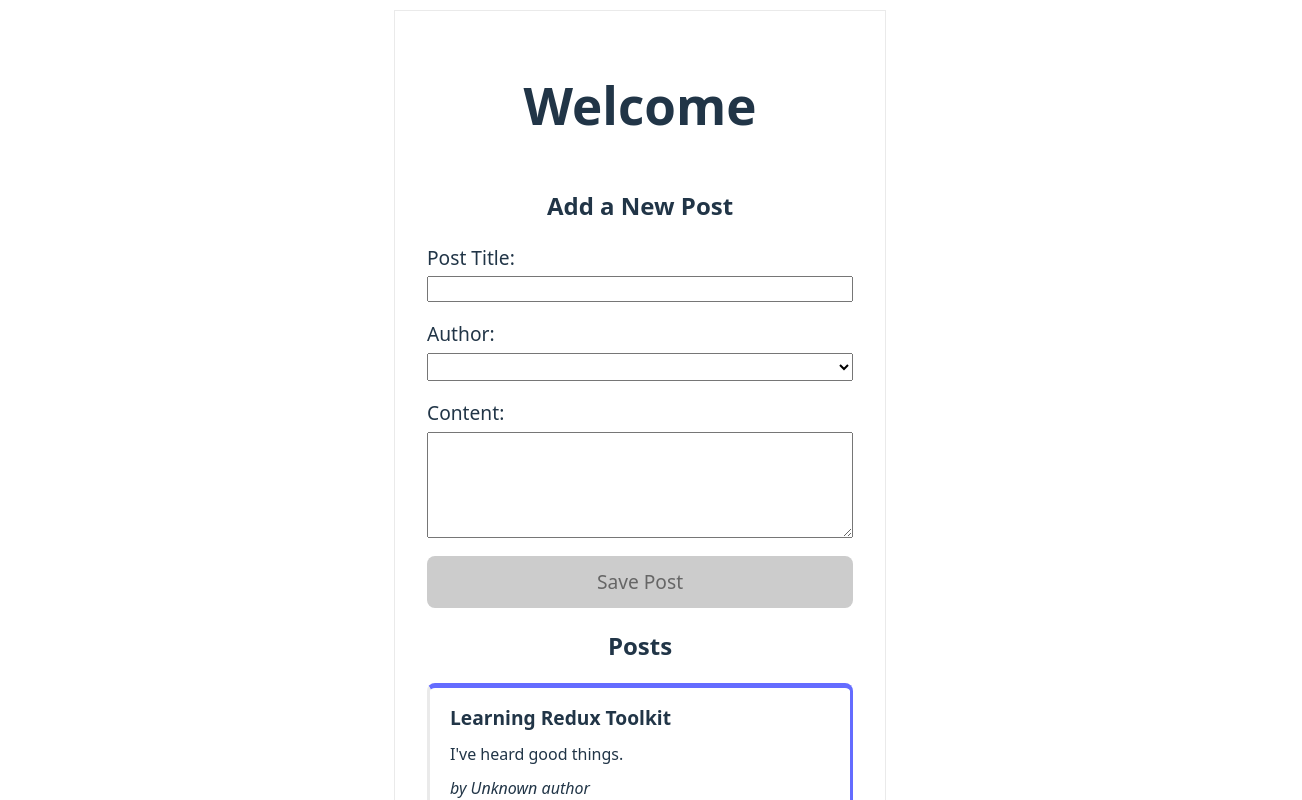
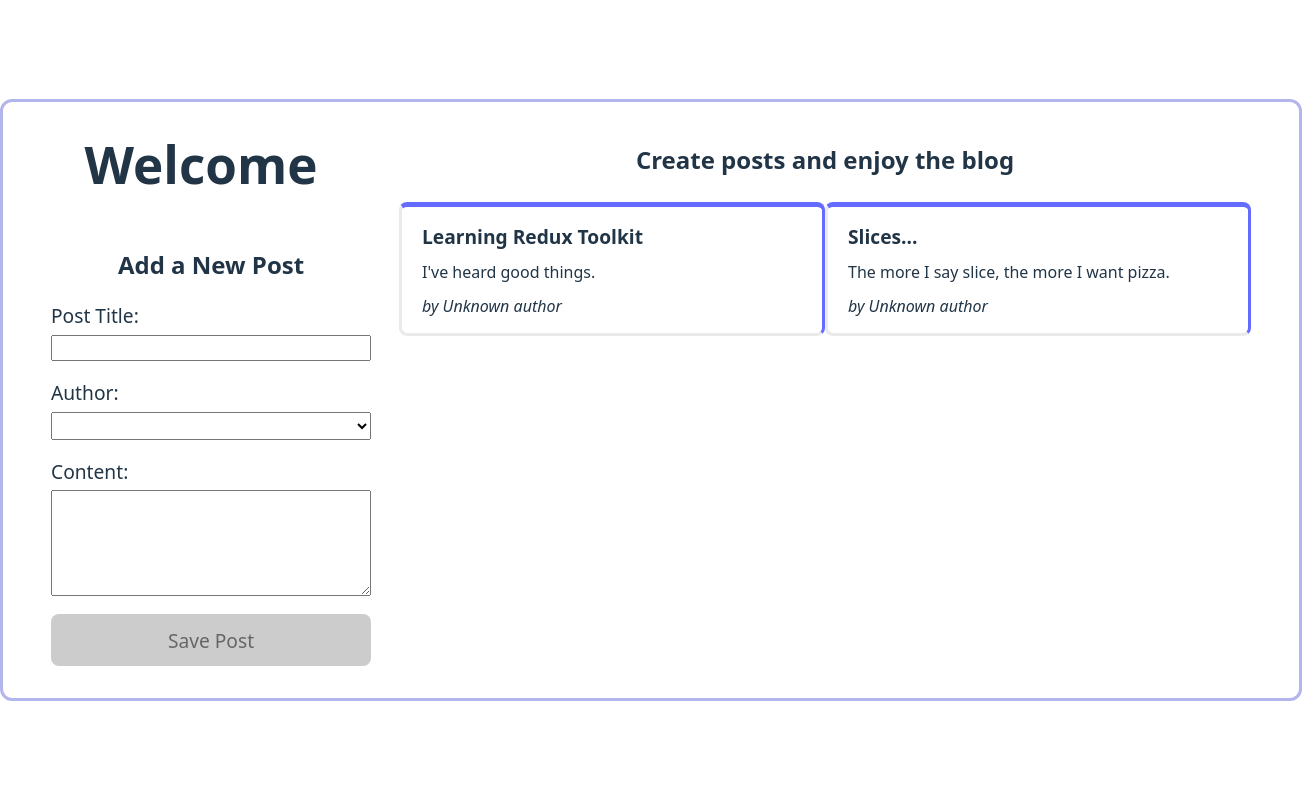
Before and after one commit to williamscodebox/my-redux-app, a React (Vite) app: page / in a window 1280 px wide. Shown: the top 800 px of the page, 1302 px wide, since content can reach past the window. Built offline with nearby package versions, Linux system fonts and the light colour scheme.

Commit message:
updated css

```diff
--- a/src/App.css
+++ b/src/App.css
@@ -1,9 +1,22 @@
 #root {
   max-width: 1280px;
   margin: 10px auto;
-  padding: 2rem;
+  padding-left: 3rem;
+  padding-right: 3rem;
+  padding-bottom: 2rem;
   text-align: center;
-  border: 1px solid #eaeaea;
+  border: 3px solid #b3b6ec;
+  border-radius: 12px;
+  display: grid;
+  grid-template-columns: repeat(auto-fill, minmax(300px, 1fr));
+  column-gap: fit-content;
+}
+
+div.postlist {
+  margin-top: 20px;
+  margin-left: 3rem;
+  grid-column-start: 2;
+  grid-column-end: 5;
 }
 
 .logo {
--- a/src/App.jsx
+++ b/src/App.jsx
@@ -15,6 +15,8 @@ function App() {
         {" "}
         <h1>Welcome</h1>
         <AddPostForm />
+      </div>
+      <div className="postlist">
         <PostsList />
       </div>
     </>
--- a/src/app/features/post/PostsList.jsx
+++ b/src/app/features/post/PostsList.jsx
@@ -7,18 +7,22 @@ function PostsList() {
   const posts = useSelector(selectAllPosts);
 
   const renderedPosts = posts.map((post) => (
-    <article key={post.id}>
+    <div>
+      <article className="posts" key={post.id}>
         <h3>{post.title}</h3>
         <p>{post.content.substring(0, 100)}</p>
         <p className="test">
           <PostAuthor userId={post.userId} />
         </p>
       </article>
+    </div>
   ));
 
   return (
-    <section>
-      <h2>Posts</h2>
+    <section className="posts">
+      <div className="posts-layout">
+        <h2 className="gridtest">Create posts and enjoy the blog</h2>
+      </div>
       {renderedPosts}
     </section>
   );
--- a/src/index.css
+++ b/src/index.css
@@ -32,6 +32,14 @@ p.test {
   font-style: italic;
   font-weight: 200;
 }
+div.posts-layout {
+  display: grid;
+  grid-template-columns: repeat(auto-fill, minmax(300px, 1fr));
+  grid-column: 1/3;
+
+  display: grid;
+  grid-template-areas: "A A A A";
+}
 
 body {
   margin: 0;
@@ -44,6 +52,10 @@ body {
 h1 {
   font-size: 3.2em;
   line-height: 1.1;
+}
+h2.gridtest {
+  grid-area: A;
+  height: 5vh;
 }
 
 h3 {
@@ -60,6 +72,8 @@ article {
   border-top: 5px solid #646cff;
   border-right: 3px solid #646cff;
   padding-left: 20px;
+}
+article.posts {
   margin-bottom: 15px;
 }
 
@@ -96,6 +110,8 @@ select {
 section {
   display: grid;
   grid-template-columns: repeat(auto-fill, minmax(320px, 1fr));
+}
+section.posts {
 }
 
 button {
```
Lines whose indentation alone changed are shown as unchanged.
